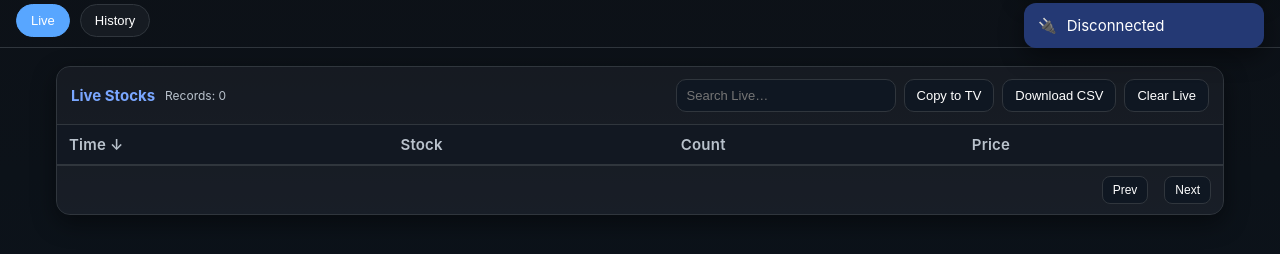
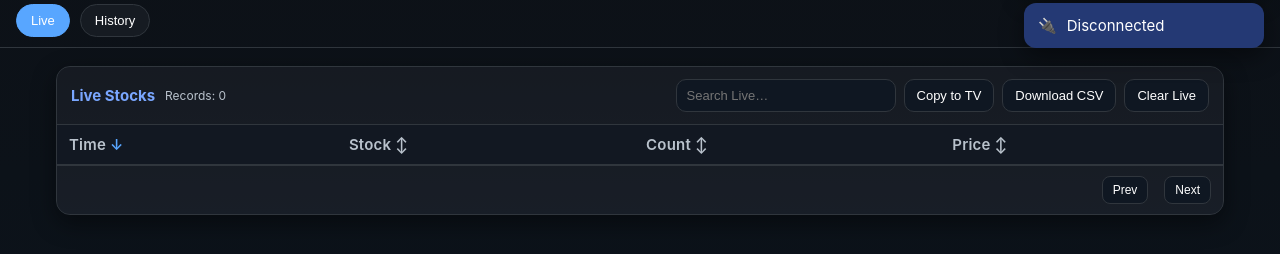
Before and after one commit to trading9429-codes/stocks-dashboard, a website: page src/public/new_dashboard.html in a window 1280 px wide. Shown: the part 68-322 px from the top of the page. Drawn offline with Linux system fonts and the light colour scheme.

Commit message:
Fix sorting icons

```diff
--- a/src/public/new_dashboard.html
+++ b/src/public/new_dashboard.html
@@ -235,9 +235,9 @@
           <thead>
             <tr>
               <th data-col="ts_ist">Time <span class="si">↓</span></th>
-              <th data-col="stock">Stock</th>
-              <th data-col="count">Count</th>
-              <th data-col="trigger_price">Price</th>
+              <th data-col="stock">Stock <span class="si">↕</span></th>
+              <th data-col="count">Count <span class="si">↕</span></th>
+              <th data-col="trigger_price">Price <span class="si">↕</span></th>
             </tr>
           </thead>
           <tbody id="live-tbody"></tbody>
@@ -422,7 +422,20 @@
         }
       });
     }
+function updateSortIcons(tableId, cfg) {
+  document.querySelectorAll(`#${tableId} thead th`).forEach(th => {
+    const span = th.querySelector(".si");
+    if (!span) return;
 
+    if (th.dataset.col === cfg.column) {
+      span.textContent = cfg.direction === "asc" ? "↑" : "↓";
+      span.style.color = "var(--accent)";
+    } else {
+      span.textContent = "↕"; // neutral
+      span.style.color = "var(--text-dim)";
+    }
+  });
+}
     /* ===== CSV / Copy / Clear ===== */
     function downloadCSV(isHistory=false){
       const data = isHistory ? historyData : liveData;
@@ -483,10 +496,17 @@
         const cfg = sortConfig[key];
         if(cfg.column === col) cfg.direction = (cfg.direction==="asc"?"desc":"asc");
         else { cfg.column = col; cfg.direction = "asc"; }
-        if(key==="live") renderTable("live-tbody", liveData, false);
-        else renderTable("history-tbody", historyData, true);
+         if(key==="live") {
+            renderTable("live-tbody", liveData, false);
+            updateSortIcons("live-table", cfg);
+        }
+        else {
+            renderTable("history-tbody", historyData, true);
+            updateSortIcons("history-table", cfg);
+        }
       });
     });
+
 
     /* ===== Search ===== */
     $("#live-search").addEventListener("input", ()=>{
@@ -547,6 +567,8 @@
         }
       };
     })();
+    updateSortIcons("live-table", sortConfig.live);
+    updateSortIcons("history-table", sortConfig.history);
   </script>
 </body>
 </html>
```
